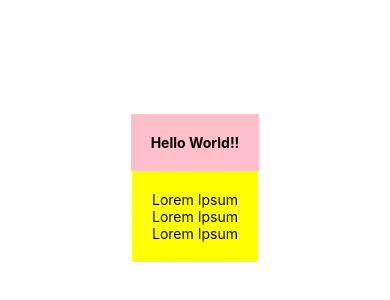
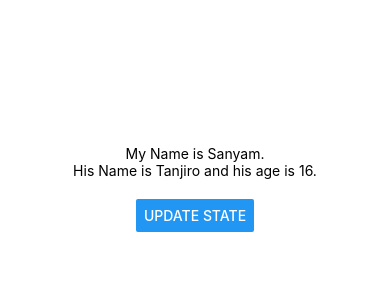
Before and after one commit to SanyamSaini/firstReactProj, a React Native app: screen / in a window 390 px wide. Shown: the part 234-534 px from the top of the page. Built offline with nearby package versions, Linux system fonts and the light colour scheme.

Commit message:
Used State and tried dynamic update on button press, manipulating texts on the screen.

```diff
--- a/App.js
+++ b/App.js
@@ -1,16 +1,23 @@
 import { StatusBar } from 'expo-status-bar';
-import { StyleSheet, Text, View } from 'react-native';
+import { useState } from 'react';
+import { StyleSheet, Text, View, Button } from 'react-native';
 
 export default function App() {
+  const [name,setName] = useState('Sanyam');
+  const [person, setPerson] = useState({name : 'Tanjiro', age : 16});
+
+  const clickHandler = () => {
+    setName('SAM');
+    setPerson({name : 'Zenitsu', age : 15});
+  }
   return (
     <View style={styles.container}>
-      <View style={styles.header}>
-        <Text style={styles.boldText}>Hello World!!</Text>
-      </View>
-      <View style={styles.body}>
-      <Text>Lorem Ipsum</Text>
-      <Text>Lorem Ipsum</Text>
-      <Text>Lorem Ipsum</Text>
+      <Text>My Name is {name}.</Text>
+      <Text>His Name is {person.name} and his age is {person.age}.</Text>
+      <View style={styles.buttonContainer}>
+      <Button title='Update State'
+        onPress={clickHandler}
+      />
       </View>
       <StatusBar style="auto" />
     </View>
@@ -24,15 +31,7 @@
     alignItems: 'center',
     justifyContent: 'center',
   },
-  header : {
-    backgroundColor : 'pink',
-    padding : 20,
-  },
-  boldText : {
-    fontWeight : 'bold',
-  },
-  body : {
-    backgroundColor : 'yellow',
-    padding : 20,
+  buttonContainer : {
+    marginTop : 20,
   },
 });
```
